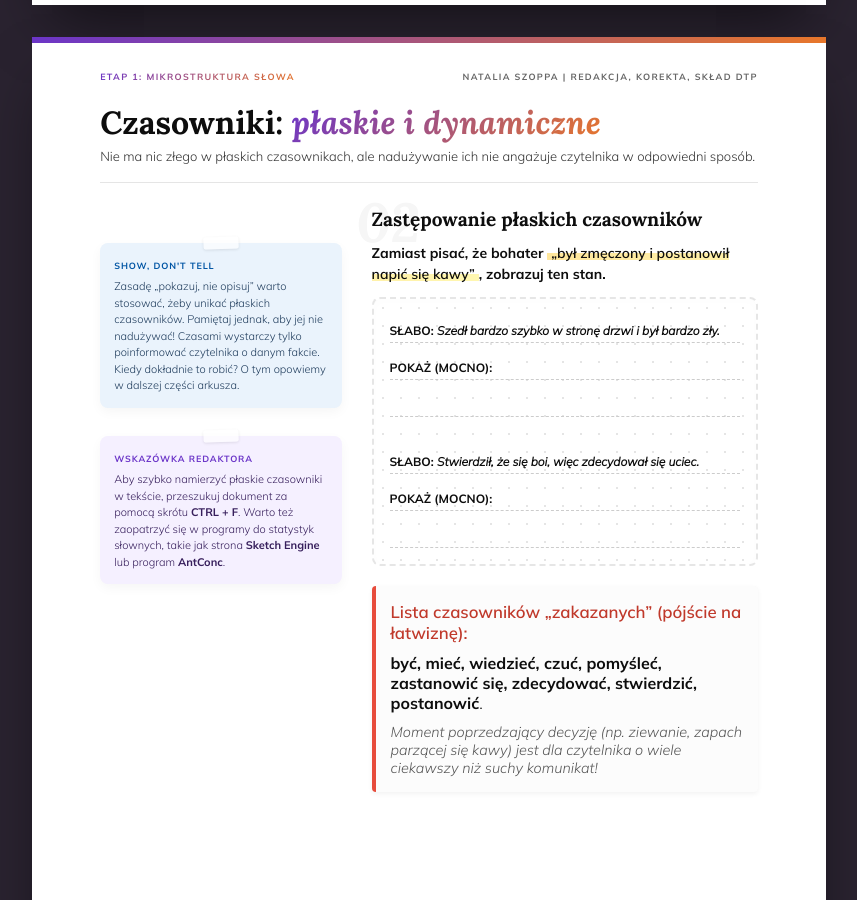
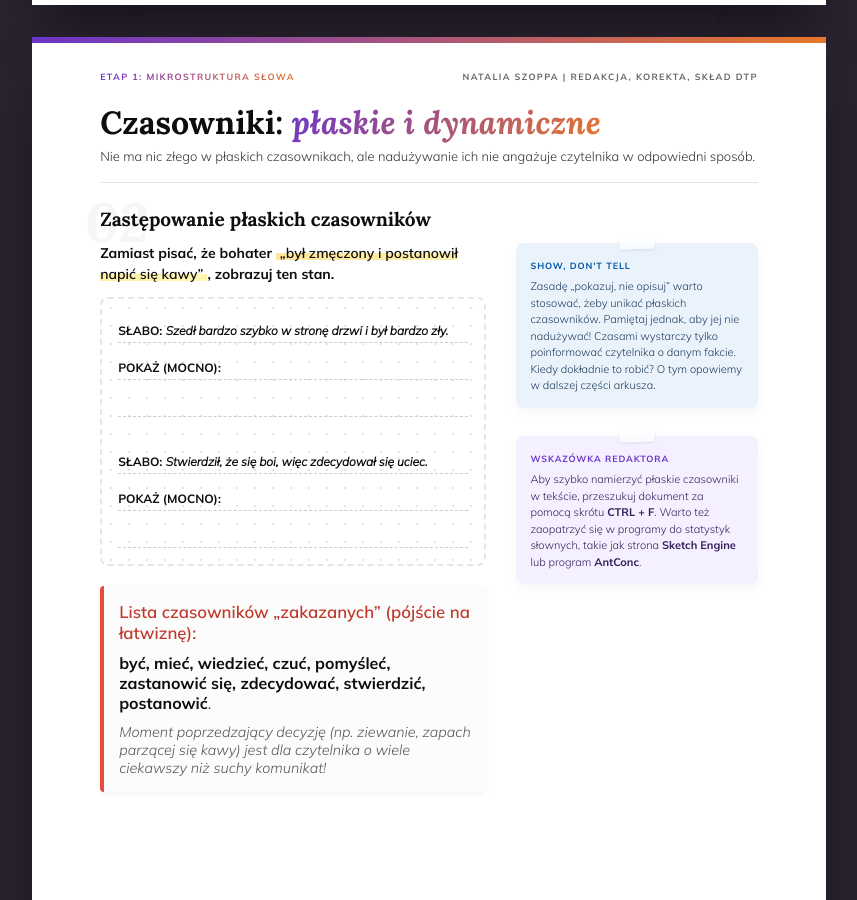
Before and after one commit to Bonnie00726/nataliaszoppa, a Jekyll site: the page gemini-code-1786537159172.html, which Jekyll copies as it is, in a window 1280 px wide and 900 px high, scrolled down 2338 px. Shown: the whole window, without its empty margins (211-1068 px from the left). Built offline with Jekyll 4.4.1, drawn with Linux system fonts in a browser that asks for light colours.

Commit message:
Update gemini-code-1786537159172.html

```diff
--- a/gemini-code-1786537159172.html
+++ b/gemini-code-1786537159172.html
@@ -225,19 +225,7 @@
   </div>
 
   <div class="q-row">
-    <!-- LEWA STRONA: Notatki (sticky notes) -->
-    <div class="q-sidebar">
-      <div class="box box-blue">
-        <span class="box-title">Show, Don't Tell</span>
-        Zasadę „pokazuj, nie opisuj” warto stosować, żeby unikać płaskich czasowników. Pamiętaj jednak, aby jej nie nadużywać! Czasami wystarczy tylko poinformować czytelnika o danym fakcie. Kiedy dokładnie to robić? O tym opowiemy w dalszej części arkusza.
-      </div>
-      <div class="box box-purple">
-        <span class="box-title">Wskazówka Redaktora</span>
-        Aby szybko namierzyć płaskie czasowniki w tekście, przeszukuj dokument za pomocą skrótu <strong>CTRL + F</strong>. Warto też zaopatrzyć się w programy do statystyk słownych, takie jak strona <strong>Sketch Engine</strong> lub program <strong>AntConc</strong>.
-      </div>
-    </div>
-
-    <!-- PRAWA STRONA: Ćwiczenie i lista -->
+    <!-- LEWA STRONA: Ćwiczenie i lista -->
     <div class="q-main">
       <div class="q-header-area"><span class="qnum-bg">02</span><h3 class="qtitle">Zastępowanie płaskich czasowników</h3></div>
       <div class="main-question">Zamiast pisać, że bohater <span class="highlight-marker">„był zmęczony i postanowił napić się kawy”</span>, zobrazuj ten stan. </div>
@@ -260,7 +248,18 @@
         <p style="margin: 0 0 10px 0;"><strong>być, mieć, wiedzieć, czuć, pomyśleć, zastanowić się, zdecydować, stwierdzić, postanowić</strong>.</p>
         <p style="margin: 0; font-size: 0.9em; color: #555;"><em>Moment poprzedzający decyzję (np. ziewanie, zapach parzącej się kawy) jest dla czytelnika o wiele ciekawszy niż suchy komunikat!</em></p>
       </div>
+    </div>
 
+    <!-- PRAWA STRONA: Notatki (sticky notes) -->
+    <div class="q-sidebar">
+      <div class="box box-blue">
+        <span class="box-title">Show, Don't Tell</span>
+        Zasadę „pokazuj, nie opisuj” warto stosować, żeby unikać płaskich czasowników. Pamiętaj jednak, aby jej nie nadużywać! Czasami wystarczy tylko poinformować czytelnika o danym fakcie. Kiedy dokładnie to robić? O tym opowiemy w dalszej części arkusza.
+      </div>
+      <div class="box box-purple">
+        <span class="box-title">Wskazówka Redaktora</span>
+        Aby szybko namierzyć płaskie czasowniki w tekście, przeszukuj dokument za pomocą skrótu <strong>CTRL + F</strong>. Warto też zaopatrzyć się w programy do statystyk słownych, takie jak strona <strong>Sketch Engine</strong> lub program <strong>AntConc</strong>.
+      </div>
     </div>
   </div>
   <div class="runner bottom"><span>ZA KULISAMI DOBREJ KSIĄŻKI</span><span>3 / 7</span></div>
```
